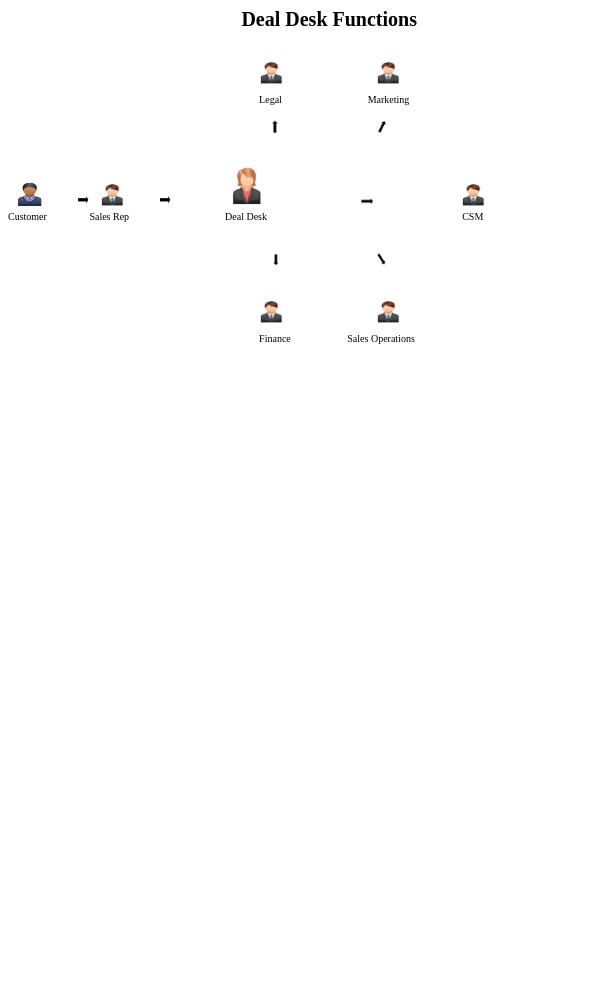
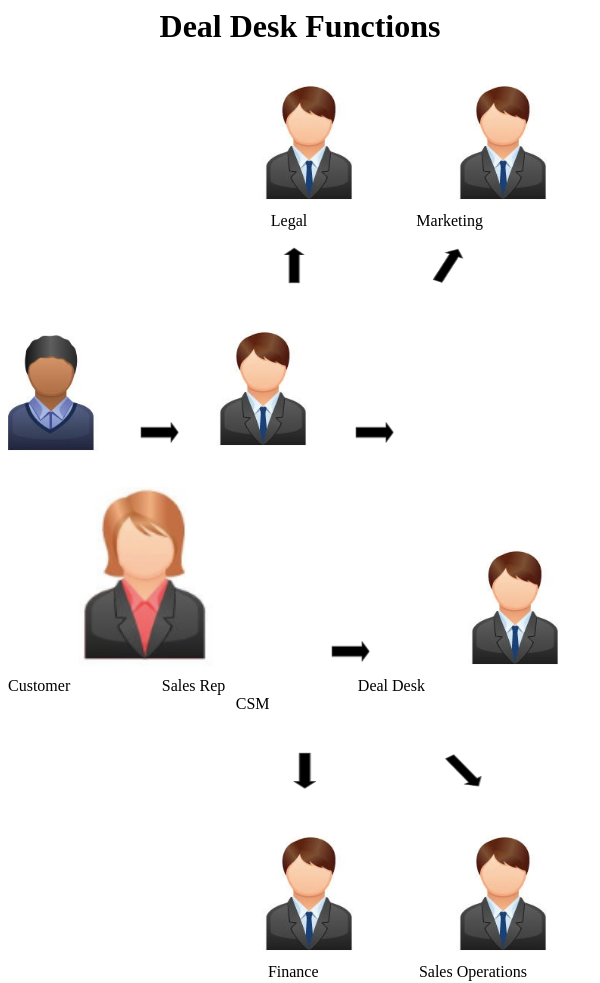
Before and after one commit to fiattap/site1, a plain HTML site: page backup.html in a window 600 px wide. Before the commit the page ends 800 px from the top, so only its background shows below. Drawn offline with Linux system fonts and the light colour scheme.

Commit message:
Add files via upload

```diff
--- a/backup.css
+++ b/backup.css
@@ -274,146 +274,3 @@ h1 {
 
     }
 }
-
-
-
-/* Extra small devices (phones, 600px and down) */
-@media only screen and (max-width: 600px){
-    img {
-        width: 350px;
-        height: 350px;
-    }
-}
-
-/* Small devices (portrait tablets and large phones, 600px and up) */
-@media only screen and (max-width: 600px) {
-
-    h1{
-        font-size: 20px;
-       padding-left: 10%;
-    }
-    #img1, #img2, #img6, #img5, #img4, #img7, #img8 {
-        width: 25px;
-        height: 25px;
-    }
-    #img3 {
-        width: 40px;
-        height: 40px;
-    }
-
-    #img1111, #img3333, #img2222, #img5555, #img4444{
-        width: 15px;
-        height: 15px;
-    }
-
-    #img11111 {
-        width: 17px;
-        height: 12px;
-    }
-    #s1, #s2, #s3, #s4, #s5, #s6, #s7, #s8 {
-        font-size: 10px;
-    }
-
-    #s3 {
-            padding-left: 0px;
-    }
-    #img1 {
-        padding-left: 10px;
-    }
-    #s4 {
-        padding-left: 40px;
-}
-    #img2 {
-        padding-left: 5px;
-}
-    #s5 {
-        padding-left: 16%;
-}
-    #s1,   #s7{
-        padding-left: 43%;
-}
-    #s2 {
-        padding-left: 14%;
-
-    }
-
-
-     #s8 {
-        padding-left: 9%;
-
-    }
-    #s6 {
-        padding-left: 33%;
-    }
-}
-
-
-/* Small devices (portrait tablets and large phones, 600px and up) */
-@media only screen and (min-width: 600px) {
-    h1{
-        font-size: 20px;
-       padding-left: 10%;
-    }
-    #img1, #img2, #img6, #img5, #img4, #img7, #img8 {
-        width: 25px;
-        height: 25px;
-    }
-    #img3 {
-        width: 40px;
-        height: 40px;
-    }
-
-    #img1111, #img3333, #img2222, #img5555, #img4444{
-        width: 15px;
-        height: 15px;
-    }
-
-    #img11111 {
-        width: 17px;
-        height: 12px;
-    }
-    #s1, #s2, #s3, #s4, #s5, #s6, #s7, #s8 {
-        font-size: 10px;
-    }
-
-    #s3 {
-            padding-left: 0px;
-    }
-    #img1 {
-        padding-left: 10px;
-    }
-    #s4 {
-        padding-left: 40px;
-}
-    #img2 {
-        padding-left: 5px;
-}
-    #s5 {
-        padding-left: 16%;
-}
-    #s1,   #s7{
-        padding-left: 43%;
-}
-    #s2 {
-        padding-left: 14%;
-
-    }
-
-
-     #s8 {
-        padding-left: 9%;
-
-    }
-    #s6 {
-        padding-left: 33%;
-    }
-}
-
-/* Medium devices (landscape tablets, 768px and up) */
-@media only screen and (min-width: 768px) {...}
-
-/* Large devices (laptops/desktops, 992px and up) */
-@media only screen and (min-width: 992px) {...}
-
-/* Extra large devices (large laptops and desktops, 1200px and up) */
-@media only screen and (min-width: 1200px) {...}
```
